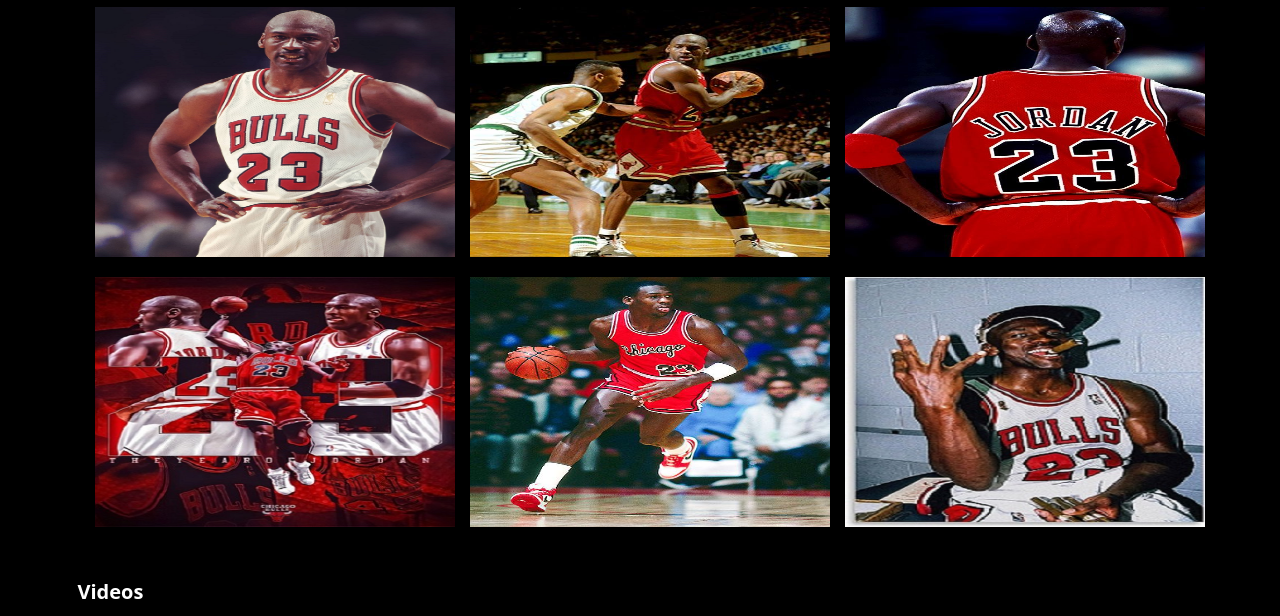
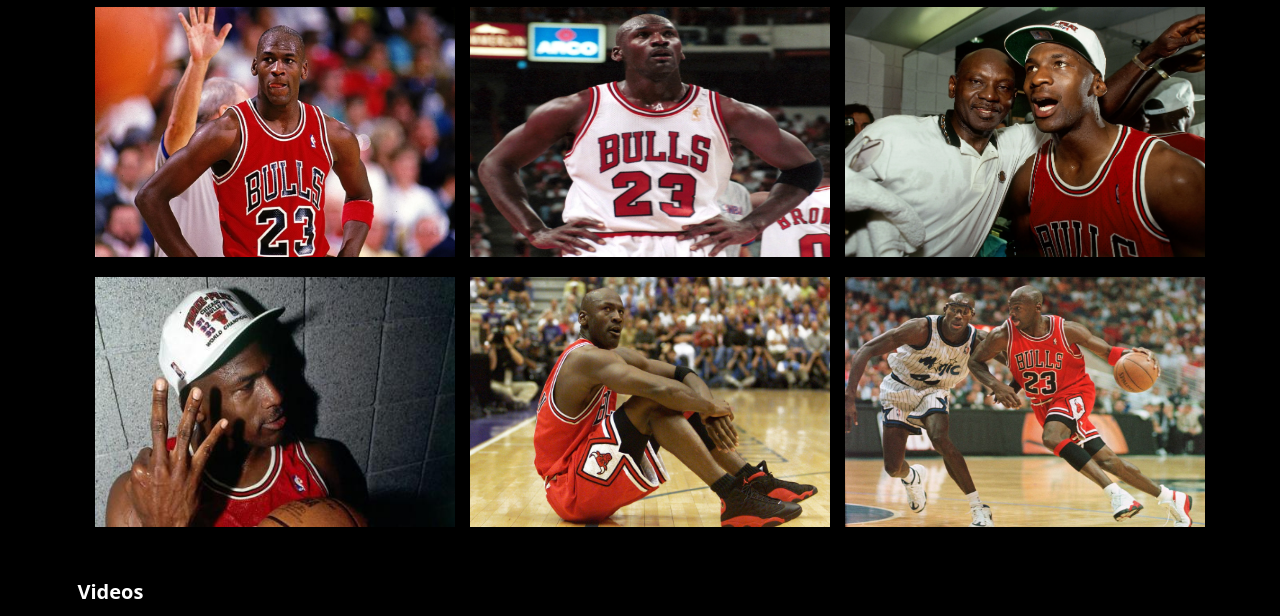
Before and after one commit to JulioMijars/proyecto-MJ23, a plain HTML site: page pages/galeria.html in a window 1280 px wide. Shown: the part 237-853 px from the top of the page. Drawn offline with nearby package versions, Linux system fonts and the light colour scheme; a web font is replaced by a local one.

Commit message:
editando galeria

```diff
--- a/pages/galeria.html
+++ b/pages/galeria.html
@@ -54,25 +54,25 @@
                 </div>
                 <div class="row m-3">
                   <div class="col-lg-4 col-md-4 col-sm-12">
-                    <img src="../medios/jordan.1.jpg" alt="jordan1" class="img-fluid img-fluid-galeria">
+                    <img src="../medios/michael-jordan-1.webp" alt="jordan1" class="img-fluid img-fluid-galeria">
                   </div>
                   <div class="col-lg-4 col-md-4 col-sm-12">
-                    <img src="../medios/jordan.4.jpg" alt="jordan2" class="img-fluid img-fluid-galeria">
+                    <img src="../medios/michael-jordan-through-the-years-14.webp" alt="jordan2" class="img-fluid img-fluid-galeria">
                   </div>
                   <div class="col-lg-4 col-md-4 col-sm-12">
-                    <img src="../medios/jordan3.jpg" alt="jordan3" class="img-fluid img-fluid-galeria">
+                    <img src="../medios/michael_jordan_7071.webp" alt="jordan3" class="img-fluid img-fluid-galeria">
                   </div>
                 </div>
 
                 <div class="row m-3" data-aos="zoom-in-right">
                   <div class="col-lg-4 col-md-4 col-sm-12">
-                    <img src="../medios/jordan1.jpg" alt="jordan4" class="img-fluid img-fluid-galeria">
+                    <img src="../medios/jordan__1.jpeg" alt="jordan4" class="img-fluid img-fluid-galeria">
                   </div>
                   <div class="col-lg-4 col-md-4 col-sm-12" data-aos="zoom-out">
-                    <img src="../medios/jordan2.jpg" alt="jordan5" class="img-fluid img-fluid-galeria">
+                    <img src="../medios/jordan__2.jpg" alt="jordan5" class="img-fluid img-fluid-galeria">
                   </div>
                   <div class="col-lg-4 col-md-4 col-sm-12" data-aos="zoom-in-left">
-                    <img src="../medios/jordan6.jpg" alt="jordan6" class="img-fluid img-fluid-galeria">
+                    <img src="../medios/jordan__3.jpg" alt="jordan6" class="img-fluid img-fluid-galeria">
                   </div>
                 </div>
               </div>
```
Also changed, not shown: medios/jordan.1.jpg (deleted), medios/jordan.4.jpg (deleted), medios/jordan1.jpg (deleted), medios/jordan2.jpg (deleted), medios/jordan3.jpg (deleted), medios/jordan6.jpg (deleted), medios/jordan__1.jpeg (added), medios/jordan__2.jpg (added), medios/jordan__3.jpg (renamed from medios/michael-jordan-1587661339.jpg), medios/jordan__4.jpg (added), medios/jordan__5.jpg (added), medios/jordan_michael_1.jpg (deleted), medios/jordan_michael_2.jpg (deleted).
